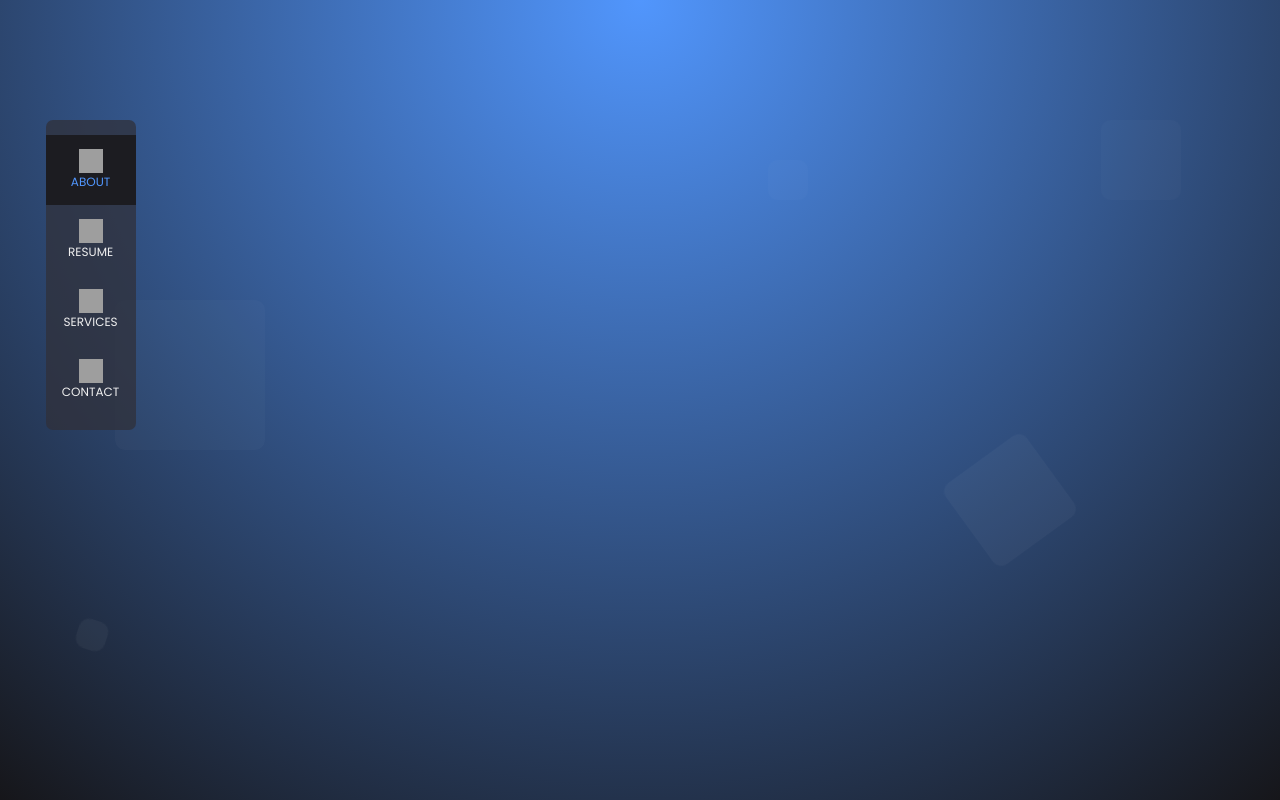
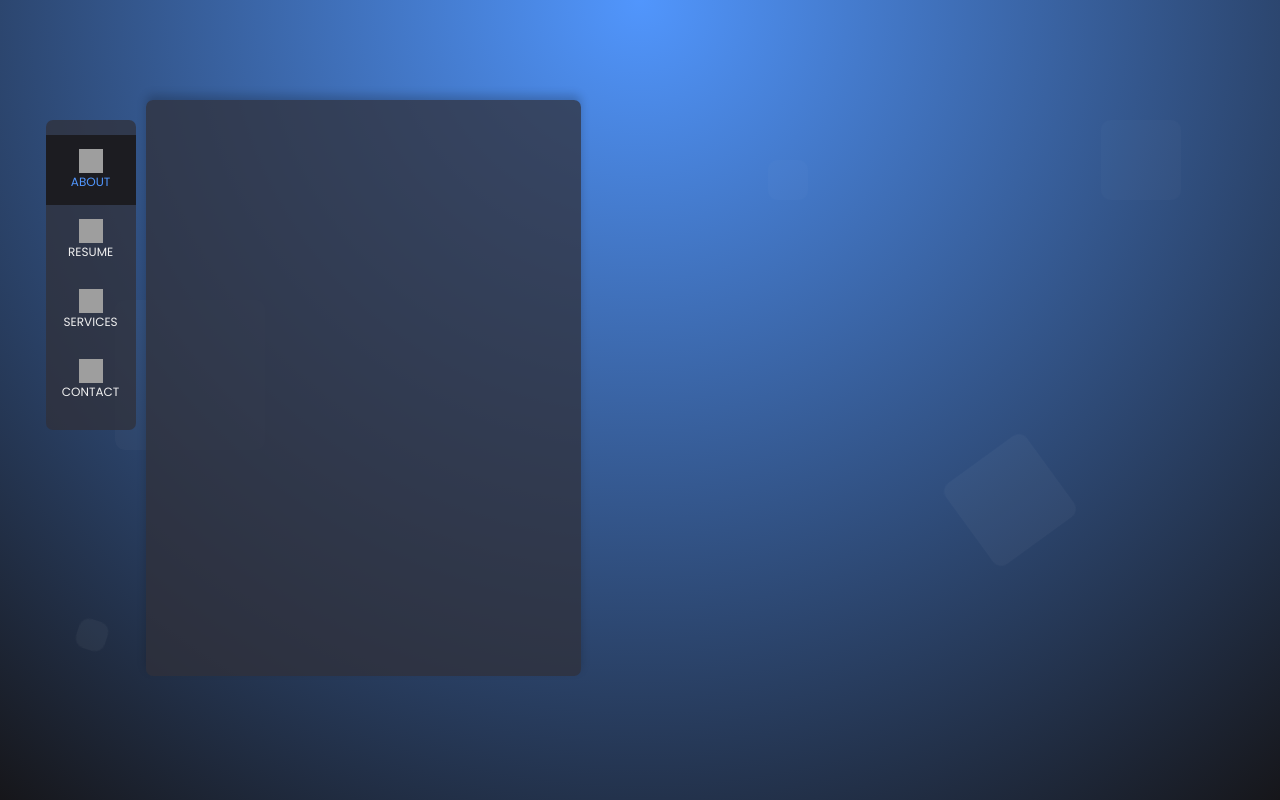
Before and after one commit to jajosheni/N95, a Svelte app: page / in a window 1280 px wide. Built offline with nearby package versions, Linux system fonts and the light colour scheme; grey boxes are pictures that could not be loaded.

Commit message:
--add: profile card

```diff
--- a/src/components/Profile.svelte
+++ b/src/components/Profile.svelte
@@ -0,0 +1,20 @@
+<script>
+
+</script>
+
+<div class="grid-item-profile">
+
+</div>
+
+<style>
+    .grid-item-profile {
+        grid-area: profile;
+        height: 72vh;
+        min-height: 450px;
+        box-shadow: 0 -5px 10px rgba(0, 0, 0, 0.2);
+        border-radius: var(--radius);
+        position: relative;
+        background: var(--card-background);
+        width: 100%
+    }
+</style>
```
